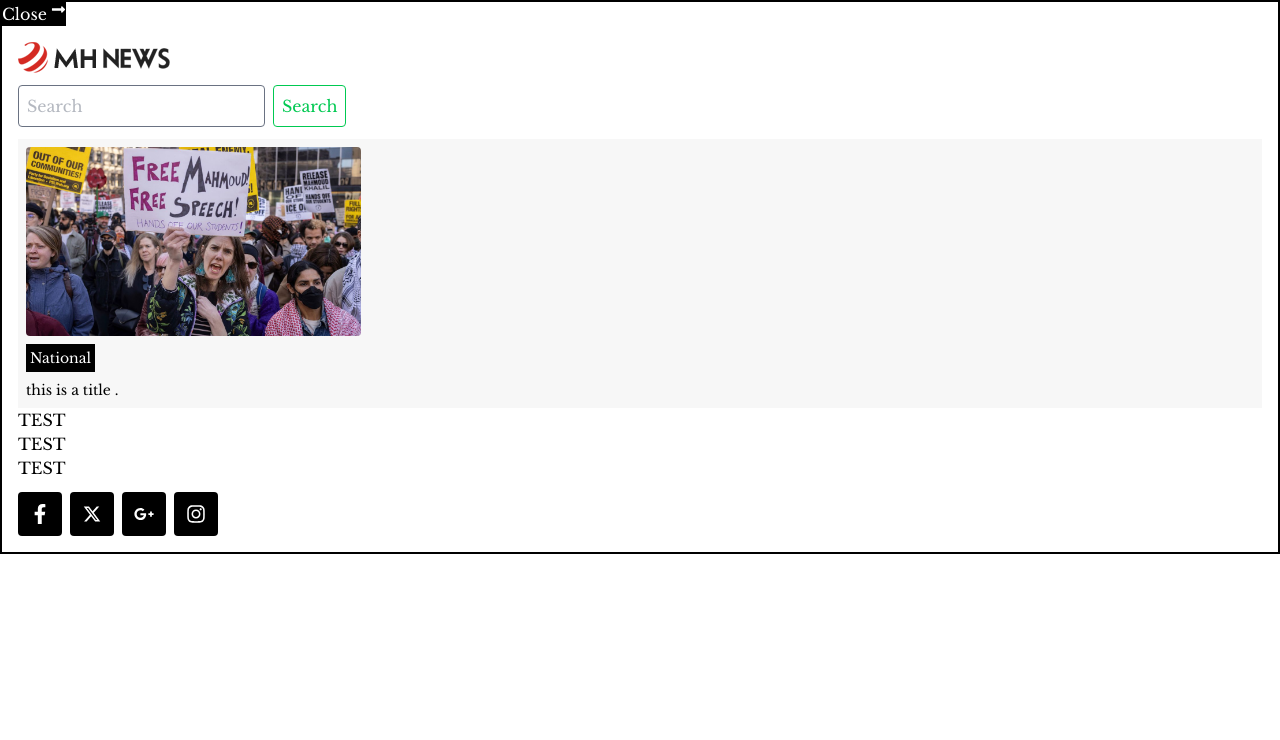
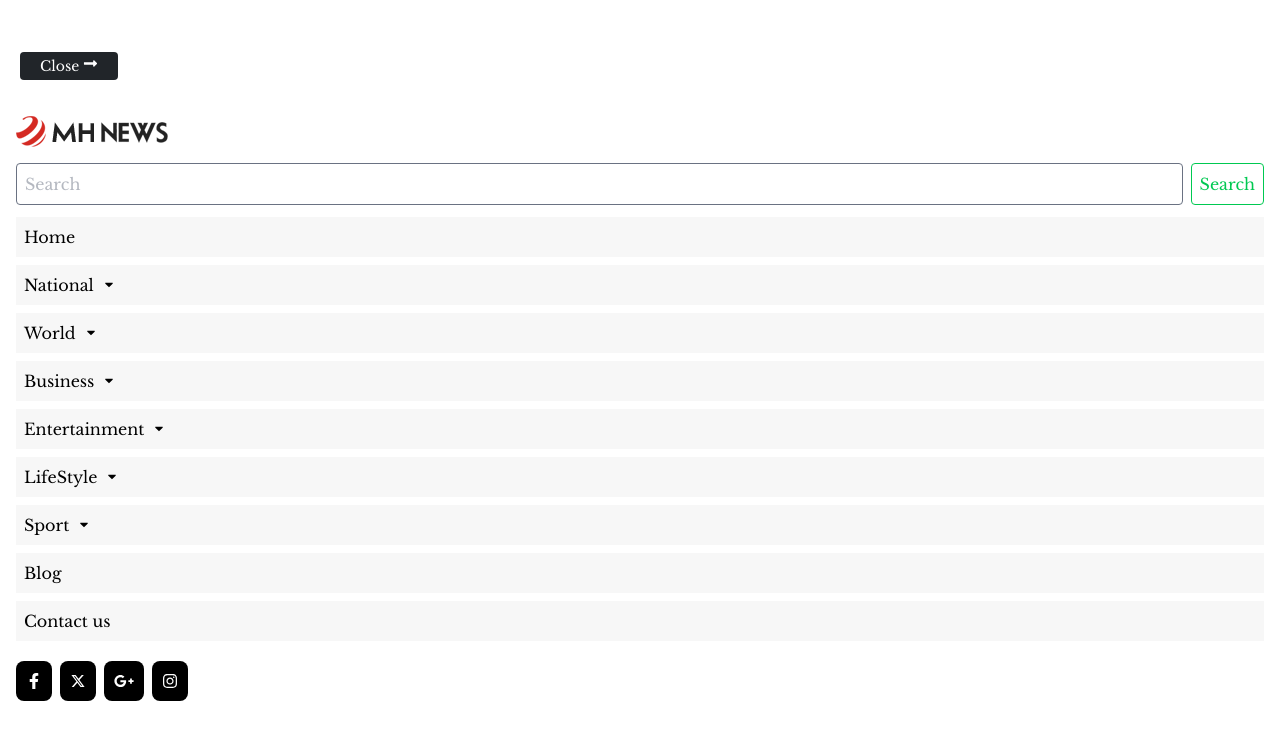
Before and after one commit to EldritchGriffin/news_site, a Next.js app: page / in a window 1280 px wide. Both pictures are taken after a click on the button 21 px from the left and 111 px from the top of the page. Shown: the top 740 px of the page. Built offline with nearby package versions, Linux system fonts and the light colour scheme.

Commit message:
added styling and drop downs

```diff
--- /dev/null
+++ b/src/app/(interfaces)/banner.ts
@@ -0,0 +1,3 @@
+interface Banner {
+    url : string
+}
--- a/src/app/layout.tsx
+++ b/src/app/layout.tsx
@@ -30,7 +30,7 @@ export default function RootLayout({
           <link href="https://fonts.googleapis.com/css2?family=Libre+Baskerville:ital,wght@0,400;0,700;1,400&display=swap" rel="stylesheet"/>
       </head>
       <body
-        className={`${geistSans.variable} ${geistMono.variable} antialiased`}
+        className={`${geistSans.variable} ${geistMono.variable} antialiased w-full h-full`}
       >
         {children}
       </body>
--- a/src/app/navbar/navbar-components/item.tsx
+++ b/src/app/navbar/navbar-components/item.tsx
@@ -1,34 +1,18 @@
-import Image from "next/image";
 
-export default function Item() {
-    // const data : Item[] = [
-    //     {
-    //         id : 1,
-    //         documentId : "",
-    //         title : "title 1",
-    //         content : ,
-    //         createdAt : Date,
-    //         updatedAt : Date,
-    //         publishedAt : Date,
-    //         Category : string,
-    //         banner : string
-    //     }
-    // ]
+export default function Item(props : {title: string, content: string, banner: string, Category: string}) {
     return (
         <div className="cursor-pointer flex flex-col gap-2 p-2">
-            <Image
+            <img
                 className="rounded-sm"
-                src='/protest.jpg'
-                width={335}
-                height={170}
-                alt="article"
+                src={props.banner}
+                alt={props.title}
             />
             <p className="bg-black p-1 text-white w-fit text-sm">
-                National
+                {props.Category}
             </p>
             <section>
                 <p className="word-wrap  text-sm">
-                    this is a title .
+                    {props.title}
                 </p>
             </section>
         </div>
--- a/src/app/navbar/navbar.tsx
+++ b/src/app/navbar/navbar.tsx
@@ -9,60 +9,82 @@ import { RiTwitterXFill } from "react-icons/ri";
 import { FaGooglePlusG } from "react-icons/fa";
 import { FaInstagram } from "react-icons/fa6";
 import Item from "./navbar-components/item";
+import { TiArrowSortedDown } from "react-icons/ti";
 
-// const data = [
-//       {
-//         "id": 11,
-//         "documentId": "qs05e8su1l083dycwjdvpvia",
-//         "title": "The release of Letraset sheets containing ",
-//         "content": "/protest.jpg",
-//         "createdAt": "2025-04-16T20:38:52.530Z",
-//         "updatedAt": "2025-04-17T22:41:24.059Z",
-//         "publishedAt": "2025-04-17T22:41:24.066Z",
-//         "Category": "politics",
-//         "author": "mahmoud darwich",
-//         "banner": {
-//           "id": 2,
-//           "documentId": "spls4zhbuhu7filow5xhnq1y",
-//           "name": "blm.jpeg",
-//           "alternativeText": null,
-//           "caption": null,
-//           "width": 275,
-//           "height": 183,
-//           "formats": {
-//             "thumbnail": {
-//               "name": "thumbnail_blm.jpeg",
-//               "hash": "thumbnail_blm_f9eb901ce8",
-//               "ext": ".jpeg",
-//               "mime": "image/jpeg",
-//               "path": null,
-//               "width": 234,
-//               "height": 156,
-//               "size": 14.98,
-//               "sizeInBytes": 14975,
-//               "url": "/uploads/thumbnail_blm_f9eb901ce8.jpeg"
-//             }
-//           },
-//           "hash": "blm_f9eb901ce8",
-//           "ext": ".jpeg",
-//           "mime": "image/jpeg",
-//           "size": 18.04,
-//           "url": "/uploads/blm_f9eb901ce8.jpeg",
-//           "previewUrl": null,
-//           "provider": "local",
-//           "provider_metadata": null,
-//           "createdAt": "2025-04-17T22:41:19.585Z",
-//           "updatedAt": "2025-04-17T22:41:19.585Z",
-//           "publishedAt": "2025-04-17T22:41:19.586Z"
-//         }
-//       }
-//     ]
+
+
+interface ListItem {
+    name : string,
+    value : number
+}
 
 export default function Navbar() {
 
     const [ShowList, SetShowList] = useState(false);
+    const [showNational, setShowNational] = useState<number>(-1);
+    const ListItems : ListItem[] = [
+        {
+            name : "National",
+            value : 0
+        },
+        {
+            name : "World",
+            value : 1
+        },
+        {
+            name : "Business",
+            value : 2
+        },
+        {
+            name : "Entertainment",
+            value : 3
+        },
+        {
+            name : "LifeStyle",
+            value : 4
+        },
+        {
+            name : "Sport",
+            value : 5
+        }
+    ]
+    const data : Item[] = [
+        {
+            id : 1,
+            documentId : "",
+            title : "title 1",
+            content : "this is the content of the page .",
+            createdAt : new Date("2025-04-16T20:38:52"),
+            updatedAt : new Date("2025-04-17T22:41:24"),
+            publishedAt : new Date("025-04-17T22:41:24"),
+            Category : "National",
+            banner : "/protest.jpg"
+        },
+        {
+            id : 2,
+            documentId : "",
+            title : "title 2",
+            content : "this is the content of the page .",
+            createdAt : new Date("2025-04-16T20:38:52.530Z"),
+            updatedAt : new Date("2025-04-17T22:41:24.059Z"),
+            publishedAt : new Date("025-04-17T22:41:24.066Z"),
+            Category : "National",
+            banner : "/protest.jpg"
+        },
+        {
+            id : 3,
+            documentId : "",
+            title : "title 3",
+            content : "this is the content of the page .",
+            createdAt : new Date("2025-04-16T20:38:52.530Z"),
+            updatedAt : new Date("2025-04-17T22:41:24.059Z"),
+            publishedAt : new Date("025-04-17T22:41:24.066Z"),
+            Category : "National",
+            banner : "/protest.jpg"
+        }
+    ]
     return (
-        <header className="w-full h-full flex flex-col">
+        <header className="w-full h-full flex flex-col scroll-auto">
             {!ShowList ?
                 (
                     <>
@@ -75,7 +97,7 @@ export default function Navbar() {
                                 />
                         </div>
                         <div className="w-full bg-red-500">
-                            <button className="text-white flex justify-center px-[4px] py-[12px]"
+                            <button className="text-white flex justify-center px-[4px] py-[12px] cursor-pointer"
                                 onClick={() => SetShowList(true)}>
                                 <LuMenu size={30}/>
                             </button>
@@ -83,9 +105,9 @@ export default function Navbar() {
                     </>
                 ) :
                 (
-                    <section className="">
-                        <div className="">
-                            <button className="flex justify-center align-items-center bg-black cursor-pointer text-white gap-1"
+                    <section className="w-full h-full py-8">
+                        <div className="py-5 px-5">
+                            <button className="flex justify-center align-items-center px-5 text-sm py-1 rounded-sm bg-[#212529] cursor-pointer text-white gap-1"
                                 onClick={() => SetShowList(false)}>
                                 <p>Close</p>
                                 <FaLongArrowAltRight size={15} />
@@ -93,14 +115,15 @@ export default function Navbar() {
                         </div>
                         <div className="p-4 flex flex-col gap-3">
                             <Image
-                              src="/mobile-logo.png"
-                              width={152}
-                              height={31}
-                              alt="Logo"
+                                className="pb-1"
+                                src="/mobile-logo.png"
+                                width={152}
+                                height={31}
+                                alt="Logo"
                             />
-                            <div className="flex gap-2">
+                            <div className="flex gap-2 w-full">
                                 <input placeholder="Search"
-                                    className="border text-gray-500 border-gray-500 rounded-sm p-2">
+                                    className="border w-full text-gray-500 border-gray-500 rounded-sm p-2">
                                 </input>
                                 <button className="bg-white text-green-500 border-1 border-green-500 rounded-sm p-2">
                                     Search
@@ -108,27 +131,61 @@ export default function Navbar() {
                             </div>
                             <nav>
                                 <ul>
-                                    <li></li>
-                                    <li className="bg-[#f7f7f7]">
-                                        <Item></Item>
-                                    </li>
-                                    <li>TEST</li>
-                                    <li>TEST</li>
-                                    <li>TEST</li>
+                                    <li className=" bg-[#f7f7f7] p-2 text-md mb-2 pl-2" >Home</li>
+                                    {
+                                        ListItems && (
+                                        ListItems.map( (item: ListItem, itemIndex: number) => {
+                                            return (
+                                                <>
+                                                    <li className="flex cursor-pointer gap-2 bg-[#f7f7f7] text-md w-full p-2 mb-2 pl-2 content-center" onClick={()=> {
+                                                        if (showNational === itemIndex)
+                                                            setShowNational(-1);
+                                                        else
+                                                            setShowNational(itemIndex);
+                                                        }}>
+                                                            <p>
+                                                                {item.name}
+                                                            </p>
+                                                            <div className="text-sm flex items-center">
+                                                                <TiArrowSortedDown />
+                                                            </div>
+                                                        </li>
+                                                        {showNational == itemIndex &&
+                                                        <ul className="border  border-red-600 flex items-scroll">
+                                                            {true && data.map((element: Item, index: number)=> {
+                                                                return (
+                                                                    <li key={index} className="bg-[#f7f7f7] w-full">
+                                                                        <Item   title={element.title}
+                                                                                content={element.content}
+                                                                                banner={element.banner}
+                                                                                Category={element.Category}>
+                                                                        </Item>
+                                                                    </li>
+                                                                )
+                                                            })}
+                                                        </ul>
+                                                    }
+                                                </>
+                                                )
+                                            })
+                                        )
+                                    }
+                                    <li className=" bg-[#f7f7f7] w-full p-2 text-md mb-2 pl-2" >Blog</li>
+                                    <li className=" bg-[#f7f7f7] w-full p-2 text-md mb-2 pl-2" >Contact us</li>
                                 </ul>
                             </nav>
                             <div className="flex gap-2 w-fit">
-                                <a className="bg-black rounded-sm p-3 text-white">
-                                    <FaFacebookF size={20}/>
+                                <a className="bg-black rounded-lg px-2.5 content-center  py-2.5 text-white">
+                                    <FaFacebookF size={16}/>
                                 </a>
-                                <a className="bg-black rounded-sm p-3 text-white">
-                                    <RiTwitterXFill size={20}/>
+                                <a className="bg-black rounded-lg px-2.5 content-center py-2.5 text-white">
+                                    <RiTwitterXFill size={16}/>
                                 </a>
-                                <a className="bg-black rounded-sm p-3 text-white">
+                                <a className="bg-black rounded-lg px-2.5 content-center  py-2.5 text-white">
                                     <FaGooglePlusG size={20}/>
                                 </a>
-                                <a className="bg-black rounded-sm p-3 text-white">
-                                    <FaInstagram size={20}/>
+                                <a className="bg-black rounded-lg px-2.5 content-center  py-2.5 text-white">
+                                    <FaInstagram size={16}/>
                                 </a>
                             </div>
                         </div>
--- a/src/app/page.tsx
+++ b/src/app/page.tsx
@@ -3,7 +3,7 @@ import Navbar from './navbar/navbar'
 
 export default function page() {
   return (
-    <div className='border-2'>
+    <div className='h-full'>
       <Navbar></Navbar>
     </div>
   )
```
Also changed, not shown: src/app/globals.css (+11 -0 lines).
